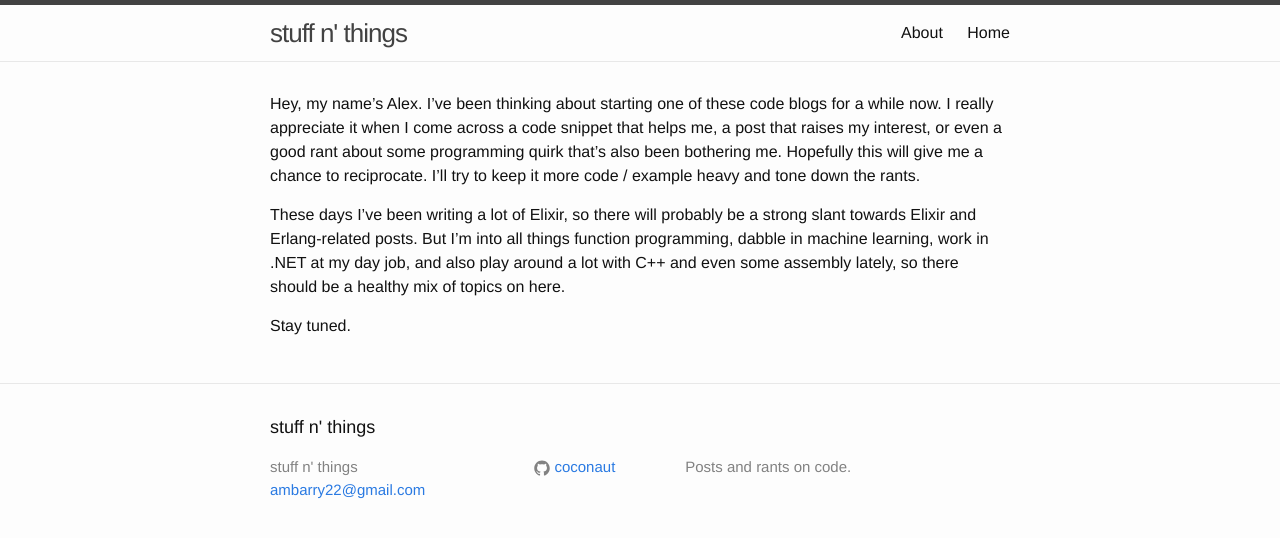
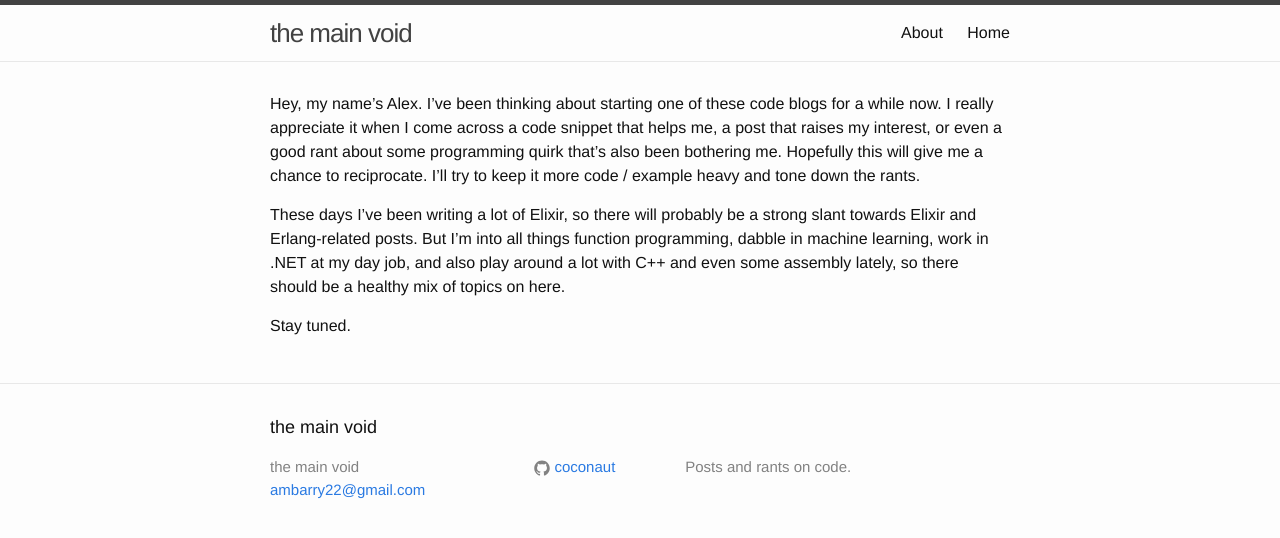
Before and after one commit to coconaut/coconaut.github.io, a Jekyll site: the page built from about.md, in a window 1280 px wide. Shown: the top 538 px of the page. Built offline with Jekyll 4.4.1, drawn with Linux system fonts in a browser that asks for light colours.

Commit message:
added title

```diff
--- a/_config.yml
+++ b/_config.yml
@@ -13,7 +13,7 @@
 # you will see them accessed via {{ site.title }}, {{ site.email }}, and so on.
 # You can create any custom variable you would like, and they will be accessible
 # in the templates via {{ site.myvariable }}.
-title: stuff n' things
+title: the main void
 email: ambarry22@gmail.com
 description: > # this means to ignore newlines until "baseurl:"
   Posts and rants on code.
```
